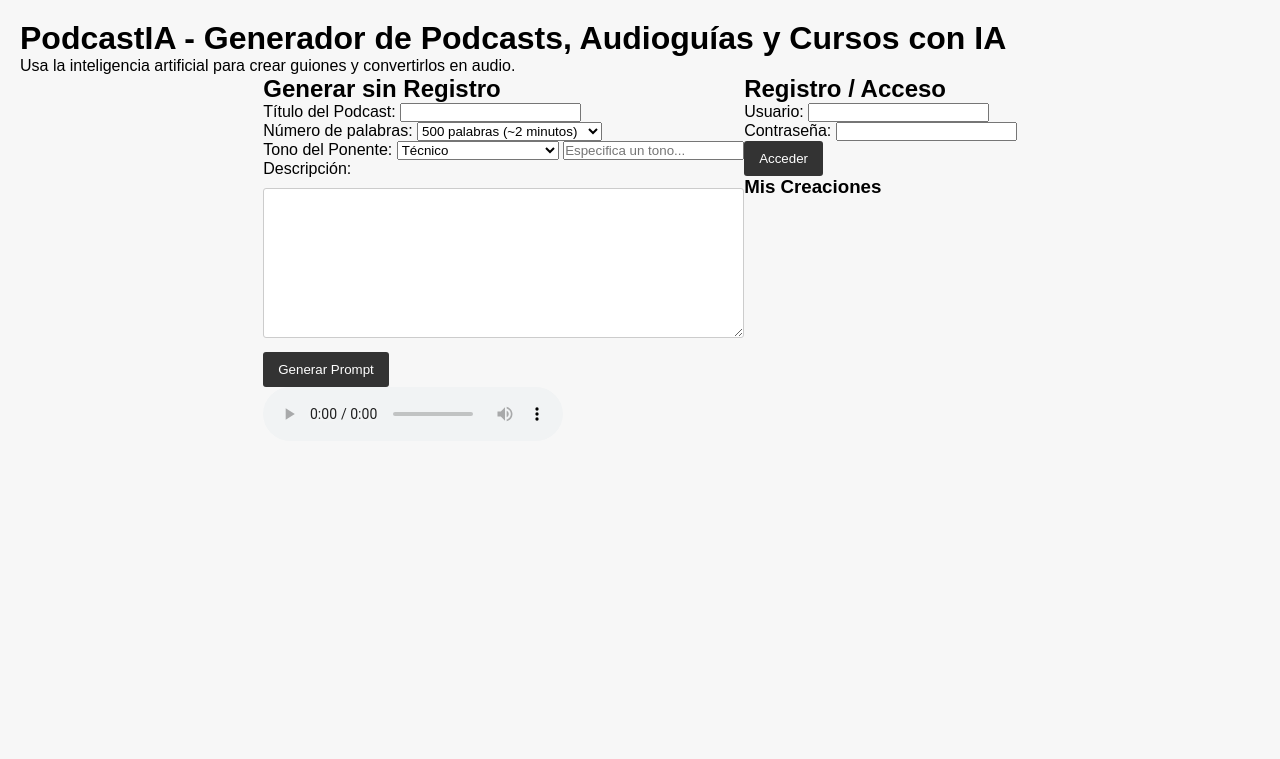
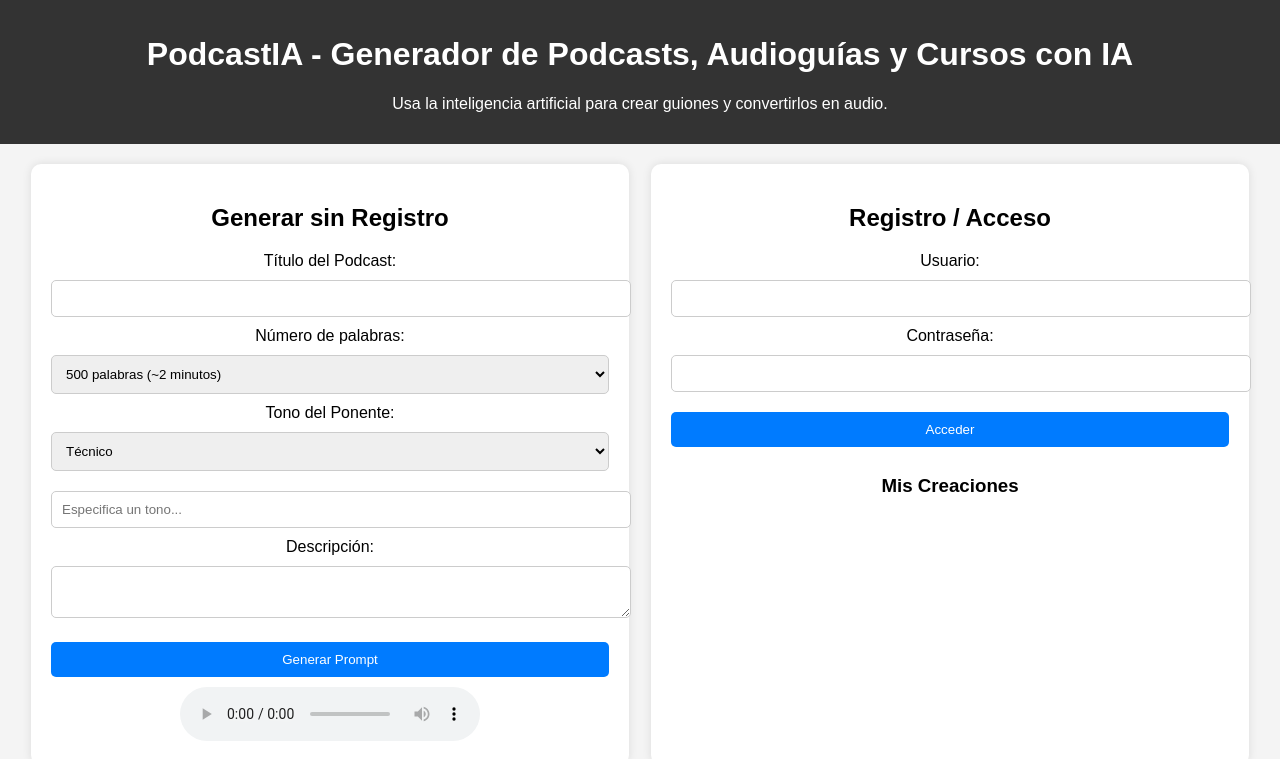
Before and after one commit to Koahla8/Podcastia, a website: page public/index.html in a window 1280 px wide. Drawn offline with Linux system fonts and the light colour scheme.

Commit message:
Update styles.css

```diff
--- a/public/styles.css
+++ b/public/styles.css
@@ -1,73 +1,46 @@
-/* Reset básico */
-* {
+body {
+    font-family: Arial, sans-serif;
     margin: 0;
     padding: 0;
-  box-sizing: border-box;
+    background-color: #f4f4f4;
+    text-align: center;
 }
 
-body {
-  font-family: Arial, sans-serif;
-  background: #f7f7f7;
-  padding: 20px;
+header {
+    background: #333;
+    color: white;
+    padding: 15px;
 }
 
-/* Contenedor principal */
 .container {
     display: flex;
-  flex-wrap: wrap;
-  justify-content: center;
+    justify-content: space-around;
+    margin: 20px;
 }
 
-/* Secciones: formulario y login/registro */
-.form-section, .login-section {
-  background: #fff;
+.left, .right {
+    background: white;
     padding: 20px;
-  margin: 10px;
-  border-radius: 5px;
+    border-radius: 10px;
+    box-shadow: 0px 0px 10px rgba(0, 0, 0, 0.1);
     width: 45%;
-  box-shadow: 0 0 5px rgba(0,0,0,0.1);
 }
 
-/* Estilos para el textarea */
-textarea {
+input, textarea, select, button {
     width: 100%;
-  height: 150px;
     padding: 10px;
     margin: 10px 0;
+    border-radius: 5px;
     border: 1px solid #ccc;
-  border-radius: 3px;
-  resize: vertical;
 }
 
-/* Estilos para los botones */
 button {
-  background: #333;
-  color: #fff;
-  padding: 10px 15px;
+    background: #007BFF;
+    color: white;
     border: none;
-  border-radius: 3px;
     cursor: pointer;
 }
 
-/* Layout para escritorio: se muestran en fila */
-@media (min-width: 768px) {
-  .container {
-    flex-direction: row;
+button:hover {
+    background: #0056b3;
 }
-}
-
-/* Layout para móviles: se apilan en columna */
-@media (max-width: 767px) {
-  .container {
-    flex-direction: column;
-  }
-  /* Se asegura que el formulario aparezca primero y el login debajo */
-  .form-section {
-    order: 1;
-    width: 100%;
-  }
-  .login-section {
-    order: 2;
-    width: 100%;
-  }
-}
```
Lines whose indentation alone changed are shown as unchanged.
